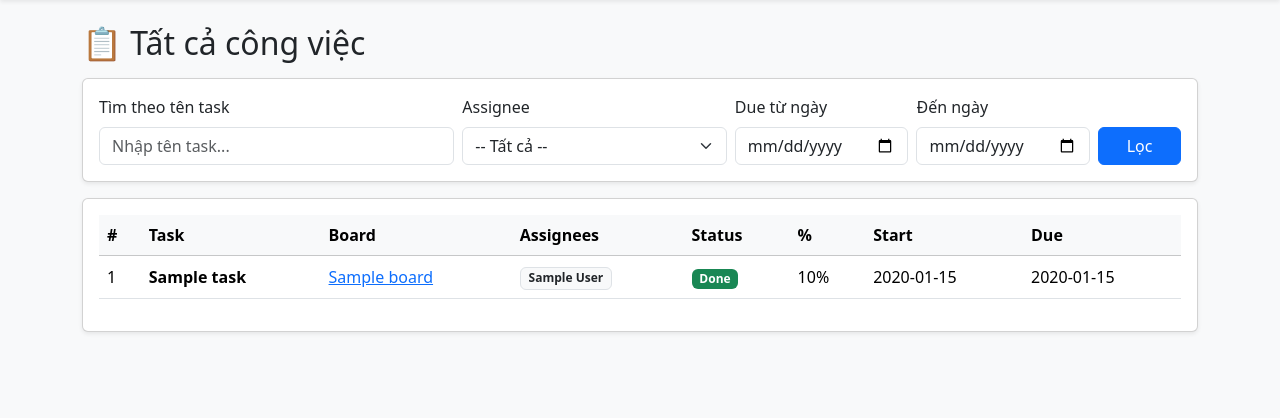
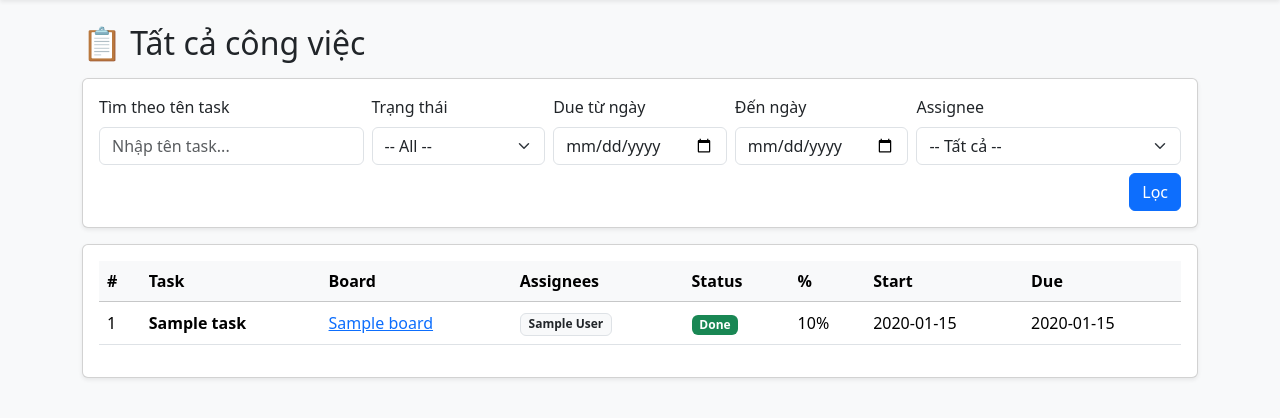
Before and after one commit to leanhvu2206-byte/flask_planner_advanced_board, a Flask app: page /all_tasks in a window 1280 px wide. Shown: the part 80-498 px from the top of the page. Run offline with Flask 3, Linux system fonts and the light colour scheme; a user stored in the database is signed in; tables that the repository leaves empty hold one stand-in row (values such as "Sample post").

Commit message:
Resolve merge conflicts and cleanup db/pycache from repo

```diff
--- a/app.py
+++ b/app.py
@@ -680,43 +680,43 @@ def my_tasks():
 @app.route("/all_tasks")
 @login_required
 def all_tasks():
+    keyword = request.args.get("keyword", "").strip()
+    status = request.args.get("status", "").strip()
+    date_from = request.args.get("from", "").strip()
+    date_to = request.args.get("to", "").strip()
     assignee_filter = request.args.get("assignee", "").strip()
-    status_filter = request.args.get("status", "").strip()
-    name_filter = request.args.get("name", "").strip()
-    due_filter = request.args.get("due", "").strip()
 
     query = Task.query.join(List).join(Board)
 
-    # Lọc theo tên
-    if name_filter:
-        query = query.filter(Task.title.ilike(f"%{name_filter}%"))
+    if keyword:
+        query = query.filter(Task.title.ilike(f"%{keyword}%"))
 
-    # Lọc theo trạng thái
-    if status_filter:
-        query = query.filter(Task.status == status_filter)
+    if status:
+        query = query.filter(Task.status == status)
 
-    # Lọc theo Assignees
+    if date_from:
+        query = query.filter(Task.due_date >= date_from)
+
+    if date_to:
+        query = query.filter(Task.due_date <= date_to)
+
     if assignee_filter:
         query = query.join(task_assignees).filter(task_assignees.c.user_id == int(assignee_filter))
 
-    # Lọc theo ngày
-    if due_filter:
-        query = query.filter(Task.due_date == due_filter)
-
     tasks = query.order_by(Task.due_date.asc().nulls_last()).all()
-
-    # Lấy danh sách users để lọc Assignees
     users = User.query.order_by(User.name.asc()).all()
 
     return render_template(
         "all_tasks.html",
         tasks=tasks,
         users=users,
+        keyword=keyword,
+        status=status,
+        date_from=date_from,
+        date_to=date_to,
         assignee_filter=assignee_filter,
-        status_filter=status_filter,
-        name_filter=name_filter,
-        due_filter=due_filter,
     )
+
 
 @app.route("/members/<int:user_id>/delete", methods=["POST"])
 @login_required
--- a/templates/all_tasks.html
+++ b/templates/all_tasks.html
@@ -4,42 +4,59 @@
 <h2 class="mb-3">📋 Tất cả công việc</h2>
 
 <div class="card shadow-sm p-3 mb-3">
-
   <form method="get" class="row g-2">
 
-        <div class="col-md-4">
+    <!-- Tên task -->
+    <div class="col-md-3">
       <label class="form-label">Tìm theo tên task</label>
       <input type="text" name="keyword" class="form-control"
              placeholder="Nhập tên task..." value="{{ keyword }}">
     </div>
 
+    <!-- Status -->
+    <div class="col-md-2">
+      <label class="form-label">Trạng thái</label>
+      <select name="status" class="form-select">
+        <option value="">-- All --</option>
+        <option value="In process" {% if status=='In process' %}selected{% endif %}>In process</option>
+        <option value="Done" {% if status=='Done' %}selected{% endif %}>Done</option>
+        <option value="OverDue" {% if status=='OverDue' %}selected{% endif %}>OverDue</option>
+      </select>
+    </div>
+
+    <!-- Due from -->
+    <div class="col-md-2">
+      <label class="form-label">Due từ ngày</label>
+      <input type="date" name="from" class="form-control" value="{{ date_from }}">
+    </div>
+
+    <!-- Due to -->
+    <div class="col-md-2">
+      <label class="form-label">Đến ngày</label>
+      <input type="date" name="to" class="form-control" value="{{ date_to }}">
+    </div>
+
+    <!-- Assignee -->
     <div class="col-md-3">
       <label class="form-label">Assignee</label>
       <select class="form-select" name="assignee">
         <option value="">-- Tất cả --</option>
         {% for u in users %}
-        <option value="{{ u.id }}" {% if assignee_filter|int == u.id %}selected{% endif %}>{{ u.name }}</option>
+        <option value="{{ u.id }}" {% if assignee_filter|int == u.id %}selected{% endif %}>
+          {{ u.name }}
+        </option>
         {% endfor %}
       </select>
     </div>
 
-
-        <div class="col-md-2">
-            <label class="form-label">Due từ ngày</label>
-            <input type="date" name="from" class="form-control" value="{{ date_from }}">
-        </div>
-
-        <div class="col-md-2">
-            <label class="form-label">Đến ngày</label>
-            <input type="date" name="to" class="form-control" value="{{ date_to }}">
-        </div>
-
-        <div class="col-md-1 d-flex align-items-end">
-            <button class="btn btn-primary w-100" type="submit">Lọc</button>
+    <!-- Nút Lọc -->
+    <div class="col-12 d-flex justify-content-end mt-2">
+      <button class="btn btn-primary" type="submit">Lọc</button>
     </div>
 
   </form>
 </div>
+
 
 
 <div class="card shadow-sm">
```
Lines whose indentation alone changed are shown as unchanged.
